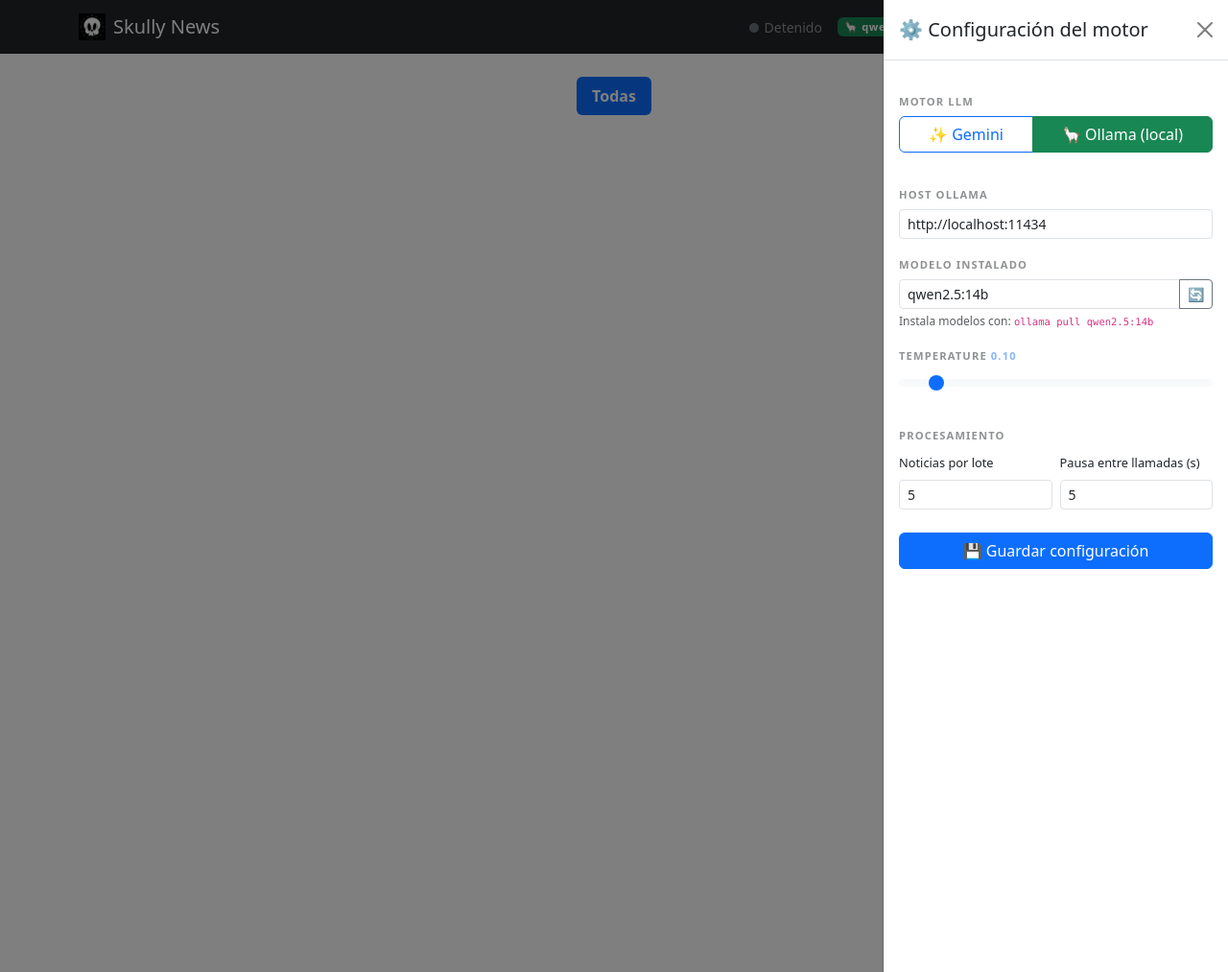
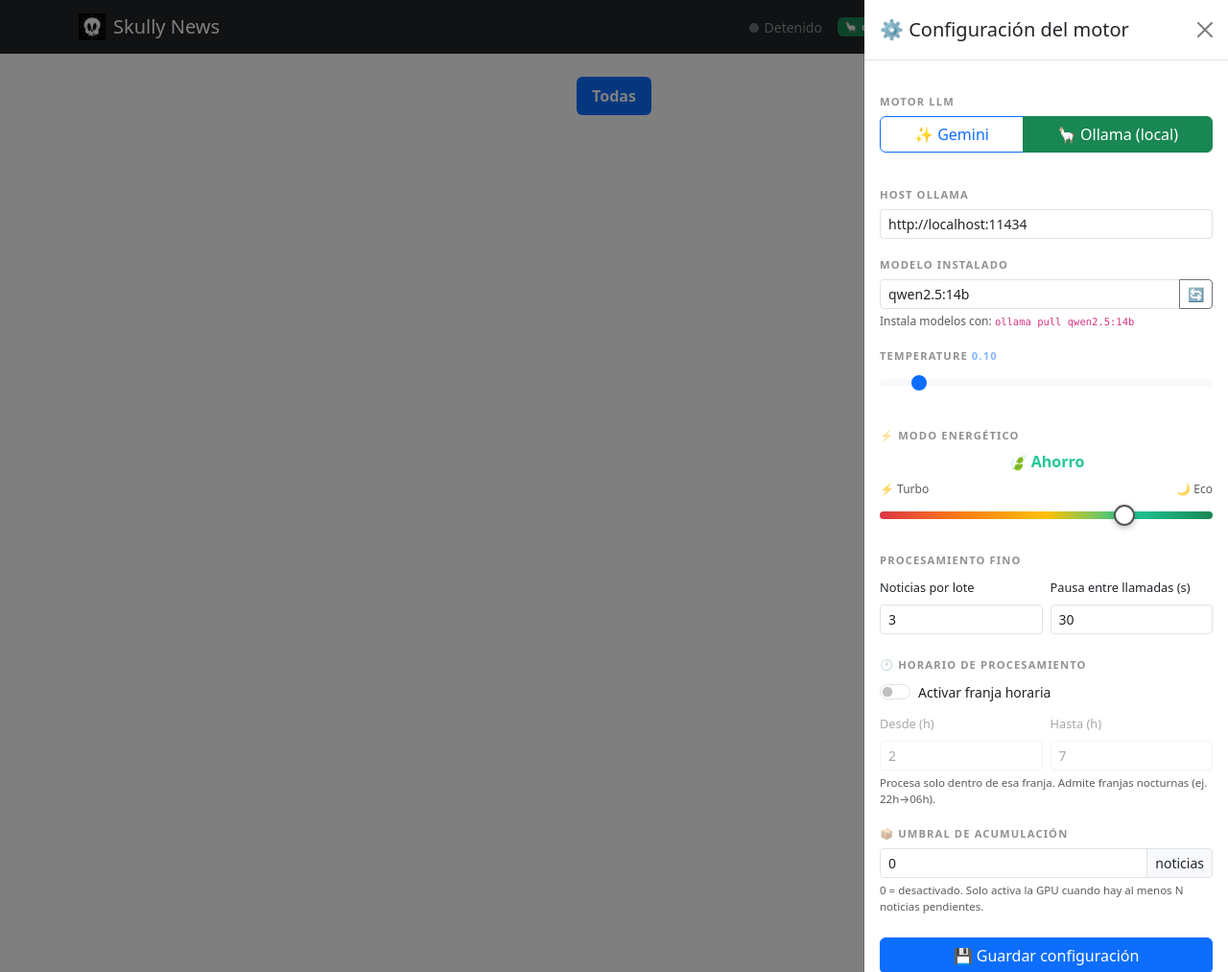
Before and after one commit to jdalebrook/Gemini-IAScraper, a Flask app: page / in a window 1280 px wide, after a click on "⚙️ Config". Shown: the whole page at 96% size. Run offline with Flask 3, Linux system fonts and the light colour scheme; data that the repository does not hold is empty.

Commit message:
Control de energía

```diff
--- a/app.py
+++ b/app.py
@@ -16,7 +16,12 @@ CONFIG_DEFAULTS = {
     "ollama_model": "qwen2.5:14b",
     "ollama_temperature": 0.1,
     "batch_size": 5,
-    "pause_seconds": 5,
+    "pause_seconds": 15,
+    "energy_mode": 50,
+    "schedule_enabled": False,
+    "schedule_start": 2,
+    "schedule_end": 7,
+    "min_pending": 0,
 }
 
 app = Flask(__name__, template_folder="app/templates", static_folder="app/static")
@@ -134,6 +139,16 @@ def api_set_config():
         data["batch_size"] = int(data["batch_size"])
     if "pause_seconds" in data:
         data["pause_seconds"] = int(data["pause_seconds"])
+    if "energy_mode" in data:
+        data["energy_mode"] = int(data["energy_mode"])
+    if "schedule_start" in data:
+        data["schedule_start"] = int(data["schedule_start"])
+    if "schedule_end" in data:
+        data["schedule_end"] = int(data["schedule_end"])
+    if "min_pending" in data:
+        data["min_pending"] = int(data["min_pending"])
+    if "schedule_enabled" in data:
+        data["schedule_enabled"] = bool(data["schedule_enabled"])
     saved = save_config(data)
     return jsonify({"ok": True, "config": saved})
 
--- a/app/templates/index.html
+++ b/app/templates/index.html
@@ -55,7 +55,7 @@
         #engine-badge { font-size: 0.7rem; letter-spacing: 0.05em; }
 
         /* Offcanvas config */
-        .offcanvas-config { width: 360px !important; }
+        .offcanvas-config { width: 380px !important; }
         .config-section-title {
             font-size: 0.7rem;
             font-weight: 700;
@@ -66,6 +66,45 @@
             margin-bottom: 0.4rem;
         }
         #save-feedback { font-size: 0.8rem; }
+
+        /* Energy slider */
+        #energy_mode {
+            -webkit-appearance: none;
+            appearance: none;
+            width: 100%;
+            height: 8px;
+            border-radius: 4px;
+            background: linear-gradient(to right, #dc3545 0%, #fd7e14 25%, #ffc107 50%, #20c997 75%, #198754 100%);
+            outline: none;
+            cursor: pointer;
+        }
+        #energy_mode::-webkit-slider-thumb {
+            -webkit-appearance: none;
+            width: 22px; height: 22px;
+            border-radius: 50%;
+            background: white;
+            border: 2px solid #555;
+            cursor: pointer;
+            box-shadow: 0 2px 6px rgba(0,0,0,0.25);
+        }
+        #energy_mode::-moz-range-thumb {
+            width: 22px; height: 22px;
+            border-radius: 50%;
+            background: white;
+            border: 2px solid #555;
+            cursor: pointer;
+            box-shadow: 0 2px 6px rgba(0,0,0,0.25);
+        }
+        .energy-label-row { font-size: 0.75rem; }
+        #energy-mode-name {
+            font-size: 1rem;
+            font-weight: 700;
+            text-align: center;
+            display: block;
+            margin-bottom: 0.5rem;
+        }
+        #schedule-fields { transition: opacity 0.2s; }
+        #schedule-fields.disabled { opacity: 0.4; pointer-events: none; }
     </style>
 </head>
 <body>
@@ -225,8 +264,16 @@
                    min="0" max="1" step="0.05" value="0.1">
         </div>
 
+        <!-- ── Modo energético ── -->
+        <p class="config-section-title">⚡ Modo energético</p>
+        <span id="energy-mode-name">⚖️ Equilibrado</span>
+        <div class="energy-label-row d-flex justify-content-between mb-1 text-muted">
+            <span>⚡ Turbo</span><span>🌙 Eco</span>
+        </div>
+        <input type="range" id="energy_mode" min="0" max="100" step="25" value="50" class="mb-3">
+
         <!-- ── Sección General ── -->
-        <p class="config-section-title">Procesamiento</p>
+        <p class="config-section-title">Procesamiento fino</p>
         <div class="row g-2 mb-4">
             <div class="col-6">
                 <label class="form-label" style="font-size:0.8rem">Noticias por lote</label>
@@ -237,6 +284,32 @@
                 <input type="number" class="form-control form-control-sm" id="pause_seconds" min="0" max="120">
             </div>
         </div>
+
+        <!-- ── Horario ── -->
+        <p class="config-section-title">🕐 Horario de procesamiento</p>
+        <div class="form-check form-switch mb-2">
+            <input class="form-check-input" type="checkbox" id="schedule_enabled">
+            <label class="form-check-label small" for="schedule_enabled">Activar franja horaria</label>
+        </div>
+        <div id="schedule-fields" class="row g-2 mb-1 disabled">
+            <div class="col-6">
+                <label class="form-label" style="font-size:0.8rem">Desde (h)</label>
+                <input type="number" class="form-control form-control-sm" id="schedule_start" min="0" max="23" value="2">
+            </div>
+            <div class="col-6">
+                <label class="form-label" style="font-size:0.8rem">Hasta (h)</label>
+                <input type="number" class="form-control form-control-sm" id="schedule_end" min="0" max="23" value="7">
+            </div>
+        </div>
+        <p class="text-muted mb-3" style="font-size:0.72rem">Procesa solo dentro de esa franja. Admite franjas nocturnas (ej. 22h→06h).</p>
+
+        <!-- ── Umbral mínimo ── -->
+        <p class="config-section-title">📦 Umbral de acumulación</p>
+        <div class="input-group input-group-sm mb-1">
+            <input type="number" class="form-control" id="min_pending" min="0" max="999" value="0">
+            <span class="input-group-text">noticias</span>
+        </div>
+        <p class="text-muted mb-4" style="font-size:0.72rem">0 = desactivado. Solo activa la GPU cuando hay al menos N noticias pendientes.</p>
 
         <button class="btn btn-primary w-100" id="btn-save">💾 Guardar configuración</button>
         <p id="save-feedback" class="text-center mt-2 d-none"></p>
@@ -265,6 +338,33 @@ window.matchMedia('(prefers-color-scheme: dark)').addEventListener('change', ()
 });
 
 // ── Config panel ──────────────────────────────────────────────────────────────
+const ENERGY_PRESETS = {
+    0:   { label: '⚡ Turbo',        batch: 20, pause: 0,  color: '#dc3545' },
+    25:  { label: '🚀 Rápido',       batch: 10, pause: 5,  color: '#fd7e14' },
+    50:  { label: '⚖️ Equilibrado',  batch: 5,  pause: 15, color: '#ffc107' },
+    75:  { label: '🍃 Ahorro',       batch: 3,  pause: 30, color: '#20c997' },
+    100: { label: '🌙 Eco',          batch: 2,  pause: 60, color: '#198754' },
+};
+
+function applyEnergyPreset(value, updateFields = true) {
+    const preset = ENERGY_PRESETS[value] || ENERGY_PRESETS[50];
+    document.getElementById('energy-mode-name').textContent = preset.label;
+    document.getElementById('energy-mode-name').style.color = preset.color;
+    if (updateFields) {
+        document.getElementById('batch_size').value    = preset.batch;
+        document.getElementById('pause_seconds').value = preset.pause;
+    }
+}
+
+document.getElementById('energy_mode').addEventListener('input', function () {
+    applyEnergyPreset(parseInt(this.value));
+});
+
+// Horario toggle
+document.getElementById('schedule_enabled').addEventListener('change', function () {
+    document.getElementById('schedule-fields').classList.toggle('disabled', !this.checked);
+});
+
 let currentConfig = {};
 
 async function loadConfig() {
@@ -295,7 +395,22 @@ function applyConfigToUI(cfg) {
 
     // General
     document.getElementById('batch_size').value    = cfg.batch_size   ?? 5;
-    document.getElementById('pause_seconds').value = cfg.pause_seconds ?? 5;
+    document.getElementById('pause_seconds').value = cfg.pause_seconds ?? 15;
+
+    // Energy
+    const energy = cfg.energy_mode ?? 50;
+    document.getElementById('energy_mode').value = energy;
+    applyEnergyPreset(energy, false);
+
+    // Schedule
+    const schedEnabled = cfg.schedule_enabled ?? false;
+    document.getElementById('schedule_enabled').checked = schedEnabled;
+    document.getElementById('schedule-fields').classList.toggle('disabled', !schedEnabled);
+    document.getElementById('schedule_start').value = cfg.schedule_start ?? 2;
+    document.getElementById('schedule_end').value   = cfg.schedule_end   ?? 7;
+
+    // Min pending
+    document.getElementById('min_pending').value = cfg.min_pending ?? 0;
 }
 
 function toggleEngineSections(engine) {
@@ -351,6 +466,11 @@ document.getElementById('btn-save').addEventListener('click', async () => {
         ollama_temperature:  parseFloat(document.getElementById('ollama_temperature').value),
         batch_size:          parseInt(document.getElementById('batch_size').value),
         pause_seconds:       parseInt(document.getElementById('pause_seconds').value),
+        energy_mode:         parseInt(document.getElementById('energy_mode').value),
+        schedule_enabled:    document.getElementById('schedule_enabled').checked,
+        schedule_start:      parseInt(document.getElementById('schedule_start').value),
+        schedule_end:        parseInt(document.getElementById('schedule_end').value),
+        min_pending:         parseInt(document.getElementById('min_pending').value),
     };
 
     const res  = await fetch('/api/config', {
--- a/config/processor_config.json
+++ b/config/processor_config.json
@@ -5,6 +5,11 @@
   "ollama_host": "http://localhost:11434",
   "ollama_model": "qwen2.5:14b",
   "ollama_temperature": 0.1,
-  "batch_size": 5,
-  "pause_seconds": 5
+  "batch_size": 3,
+  "pause_seconds": 30,
+  "energy_mode": 75,
+  "schedule_enabled": false,
+  "schedule_start": 2,
+  "schedule_end": 7,
+  "min_pending": 0
 }
```
Also changed, not shown: core/ia_processor.py (+32 -0 lines).
